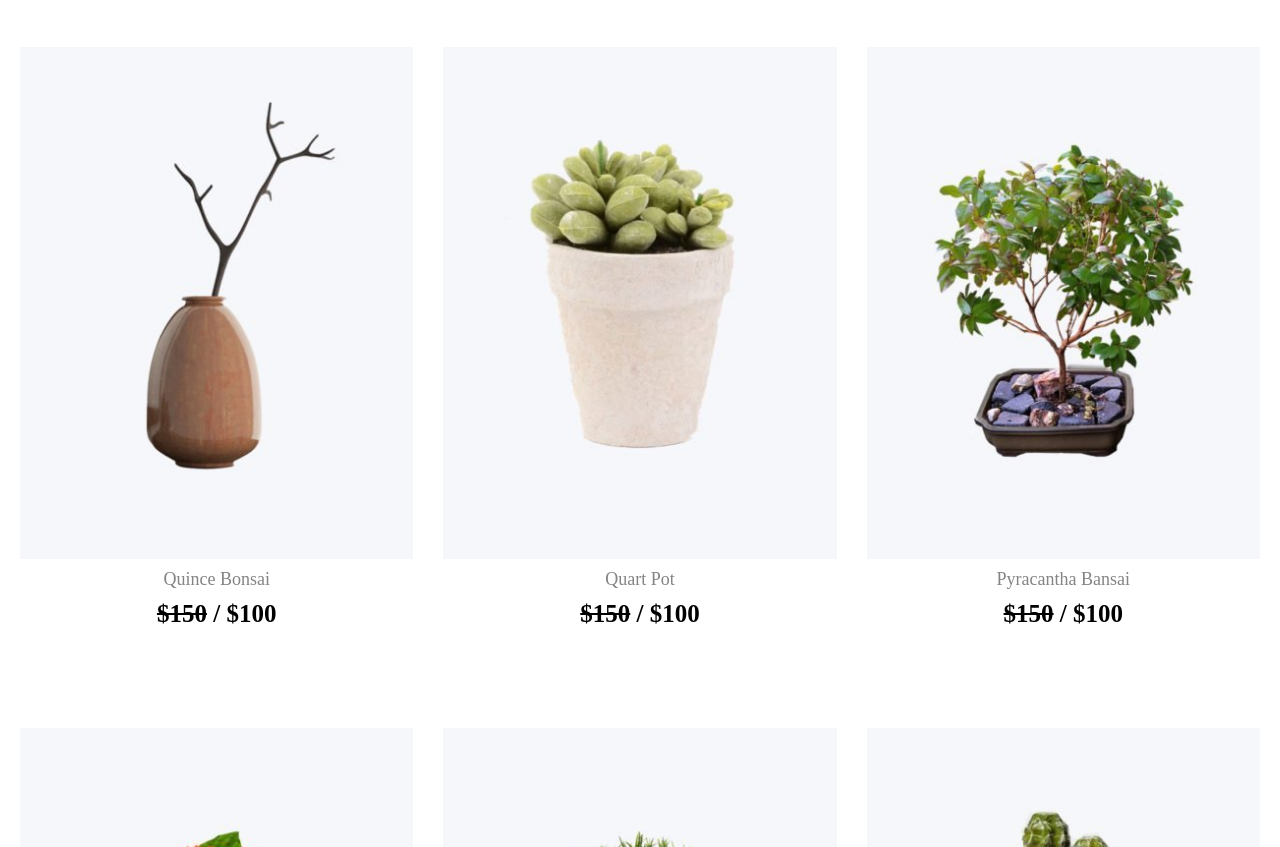
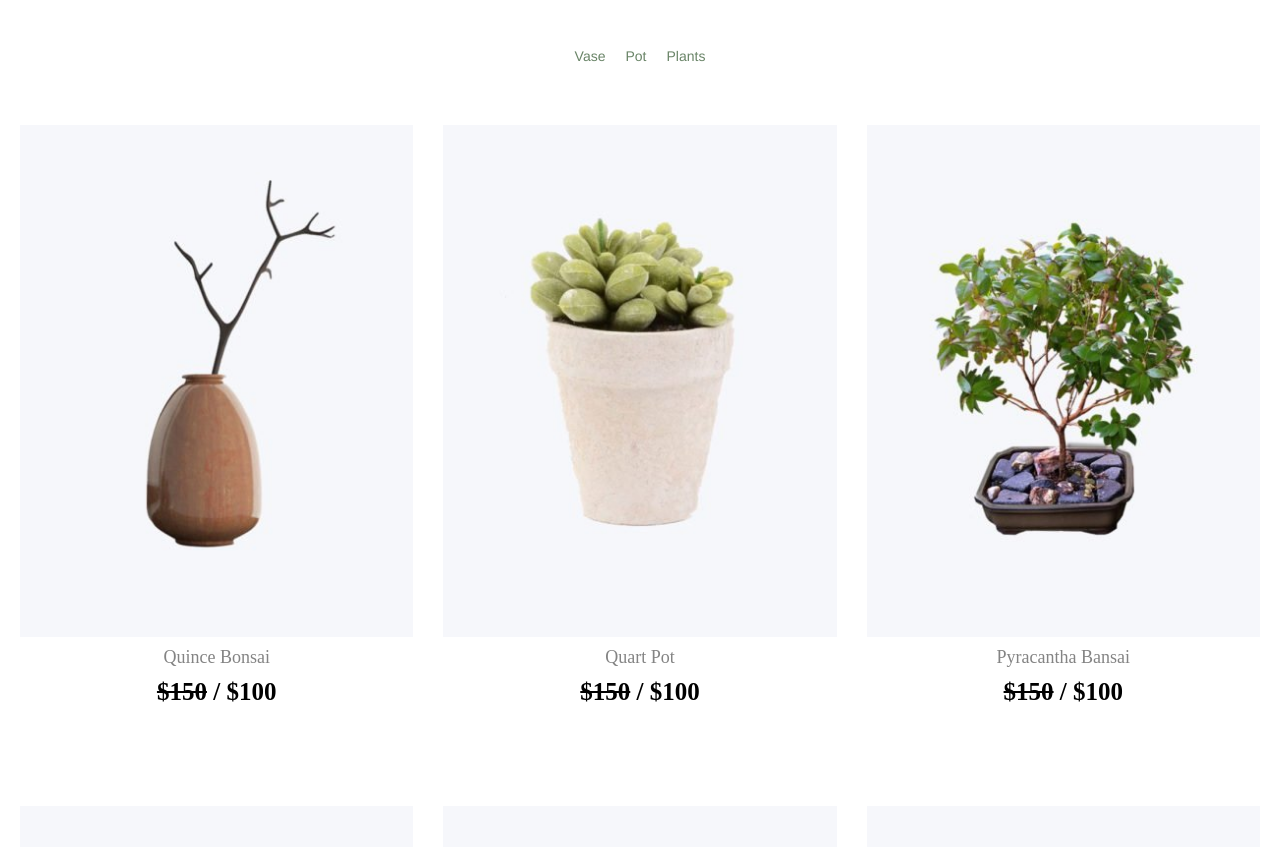
Before and after one commit to atulkkale/flower-shop-design, a plain HTML site: page index.html in a window 1280 px wide. Shown: the part 1222-2069 px from the top of the page. Drawn offline with Linux system fonts and the light colour scheme.

Commit message:
Categories menu added with style.

```diff
--- a/assets/css/style.css
+++ b/assets/css/style.css
@@ -372,6 +372,28 @@ header nav, header h1, header span { flex-basis: 32%;}
   text-transform: uppercase;
 }
 
+.categories-menu {
+  display: flex;
+  justify-content: center;
+  text-transform: capitalize;
+  font-family: Helvetica;
+}
+
+.categories-menu li {
+  margin: 0 10px 60px 10px;
+}
+
+.categories-menu a {
+  color: #698467;
+  font-size: 14px;
+}
+
+.categories-menu a:hover {
+  transition: .5s;
+  color: #383838;
+  border-bottom: 1px solid #383838;
+}
+
 .flowerscontainer {
   padding: 0 20px;
   display: grid;
--- a/index.html
+++ b/index.html
@@ -80,6 +80,11 @@
         <div class="wrapper">
           <figure class="featuredplants"><img src="assets/images/featuredshop.PNG" alt="Featured plants"></figure>
           <h2>popular product</h2>
+          <ul class="categories-menu">
+            <li><a href="#FIXME" title="Vase">vase</a></li>
+            <li><a href="#FIXME" title="Pot">pot</a></li>
+            <li><a href="#FIXME" title="Plants">plants</a></li>
+          </ul>
           <ul class="flowerscontainer">
             <li>
               <figure>
```
